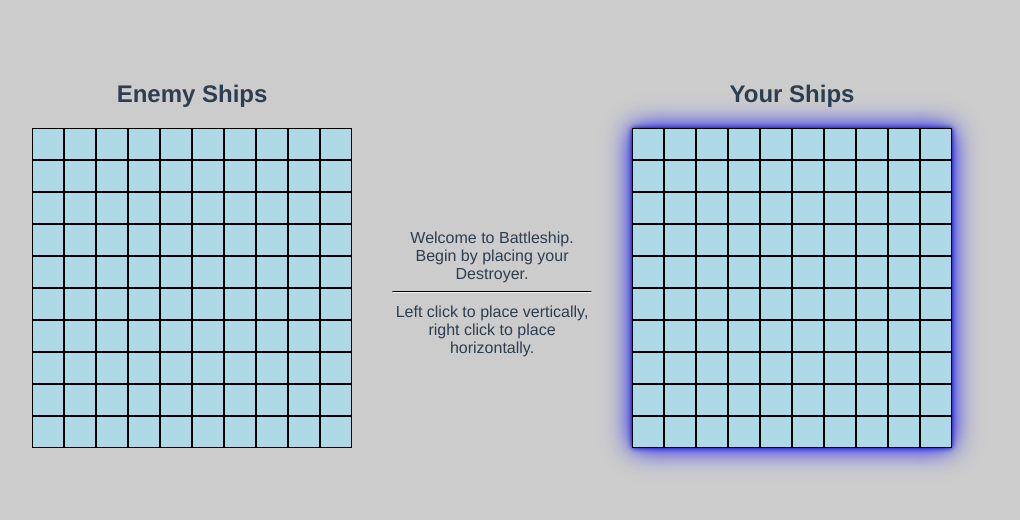
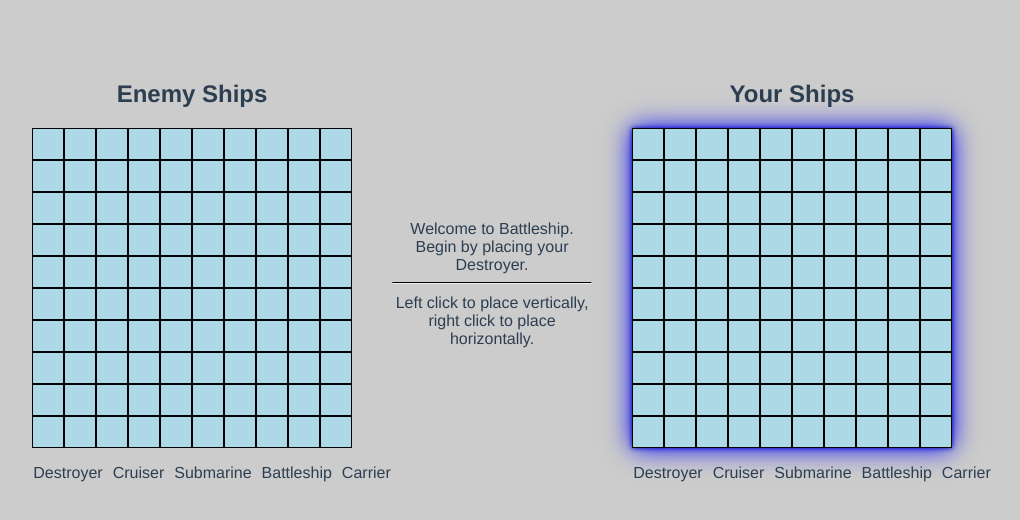
Before and after one commit to ranmaru22/battleship, a Vue app: page / in a window 1280 px wide. Shown: the top 520 px of the page, without its empty margins (148-1168 px from the left). Built offline with nearby package versions, Linux system fonts and the light colour scheme.

Commit message:
added a ship list

```diff
--- a/src/components/gameboard.vue
+++ b/src/components/gameboard.vue
@@ -11,6 +11,16 @@
           @click="makeMove($event, i, j)"
         ></span>
       </div>
+    </div>
+
+    <div class="enemy-ships-list">
+      <ul>
+        <li id="e-destroyer">Destroyer</li>
+        <li id="e-cruiser">Cruiser</li>
+        <li id="e-submarine">Submarine</li>
+        <li id="e-battleship">Battleship</li>
+        <li id="e-carrier">Carrier</li>
+      </ul>
     </div>
 
     <div id="messages">
@@ -32,6 +42,16 @@
           @click.right="placeShip($event, i, j, true)"
         ></span>
       </div>
+    </div>
+
+    <div class="player-ships-list">
+      <ul>
+        <li id="p-destroyer">Destroyer</li>
+        <li id="p-cruiser">Cruiser</li>
+        <li id="p-submarine">Submarine</li>
+        <li id="p-battleship">Battleship</li>
+        <li id="p-carrier">Carrier</li>
+      </ul>
     </div>
   </div>
 </template>
@@ -98,6 +118,11 @@ export default class HelloWorld extends Vue {
         ? `They sink your ${hit[1]}.`
         : `They hit your ${hit[1]}.`
     }`;
+    if (hit[2]) {
+      document
+        .querySelector(`#p-${hit[1].toLowerCase()}`)!
+        .classList.add("sunk");
+    }
     if (this.player2.board.allShipsSunk()) {
       this.message = "Oh, no!";
       this.enemyMessage = "Your enemy sunk all your ships. You lose.";
@@ -120,6 +145,11 @@ export default class HelloWorld extends Vue {
           ? `You sink your enemy's ${hit[1]}.`
           : "You hit one of your enemy's ships."
       }`;
+      if (hit[2]) {
+        document
+          .querySelector(`#e-${hit[1].toLowerCase()}`)!
+          .classList.add("sunk");
+      }
       if (this.player1.board.allShipsSunk()) {
         this.message = "Congratulations!";
         this.enemyMessage = "You sunk all your enemy's ships. You win!";
@@ -163,11 +193,11 @@ export default class HelloWorld extends Vue {
   display: grid;
   grid-auto-flow: column;
   grid-template-columns: 400px 200px 400px;
-  grid-template-rows: auto auto;
+  grid-template-rows: auto auto auto;
   place-items: center center;
   place-content: center center;
   #messages {
-    grid-row: 2 / span 2;
+    grid-row: 1 / span 3;
     hr {
       border-top: 1px solid black;
     }
@@ -195,6 +225,21 @@ export default class HelloWorld extends Vue {
   background-color: lightblue;
 }
 
+.player-ships-list,
+.enemy-ships-list {
+  ul {
+    li {
+      display: inline;
+      margin: 0 5px;
+    }
+  }
+}
+
+.sunk {
+  text-decoration: line-through;
+  font-style: oblique;
+}
+
 .unknown {
   background-color: lightblue;
 }
```
